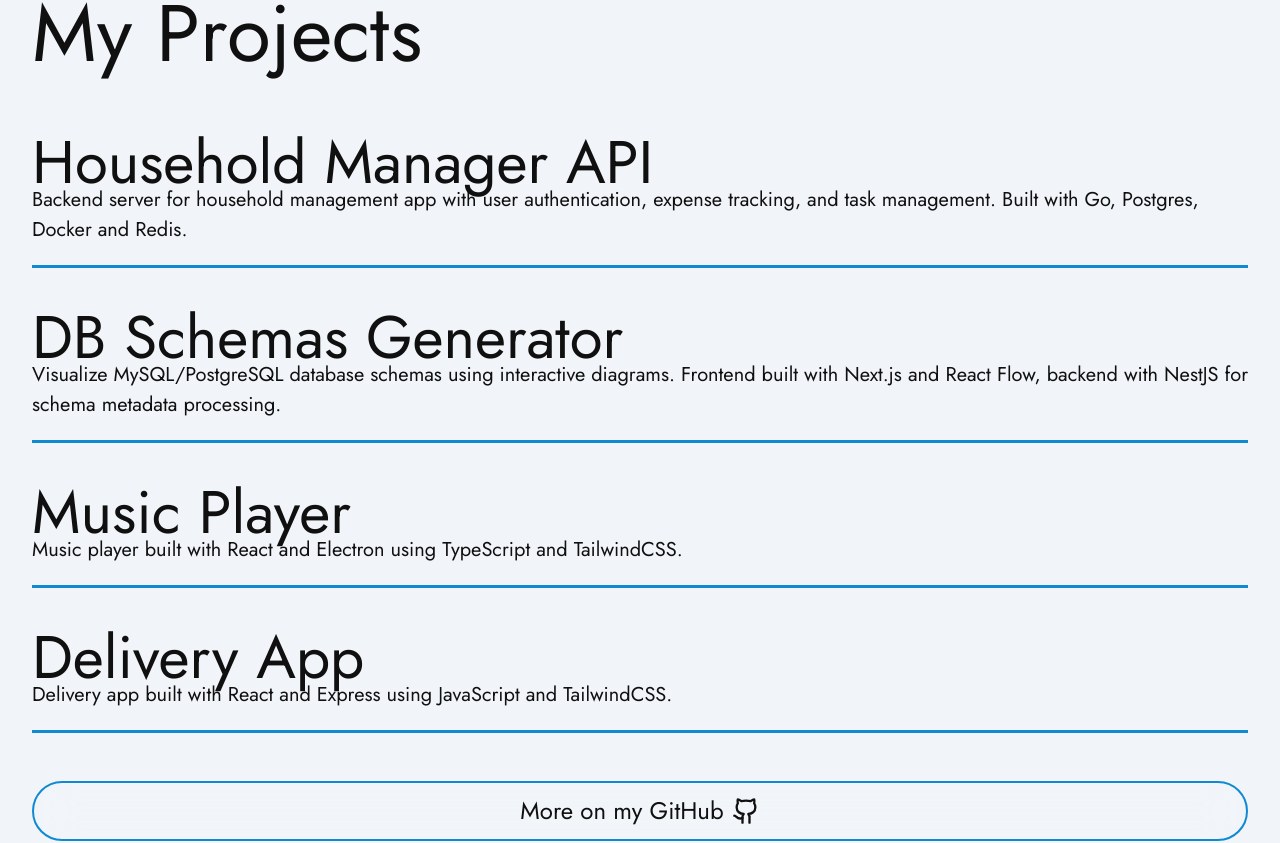
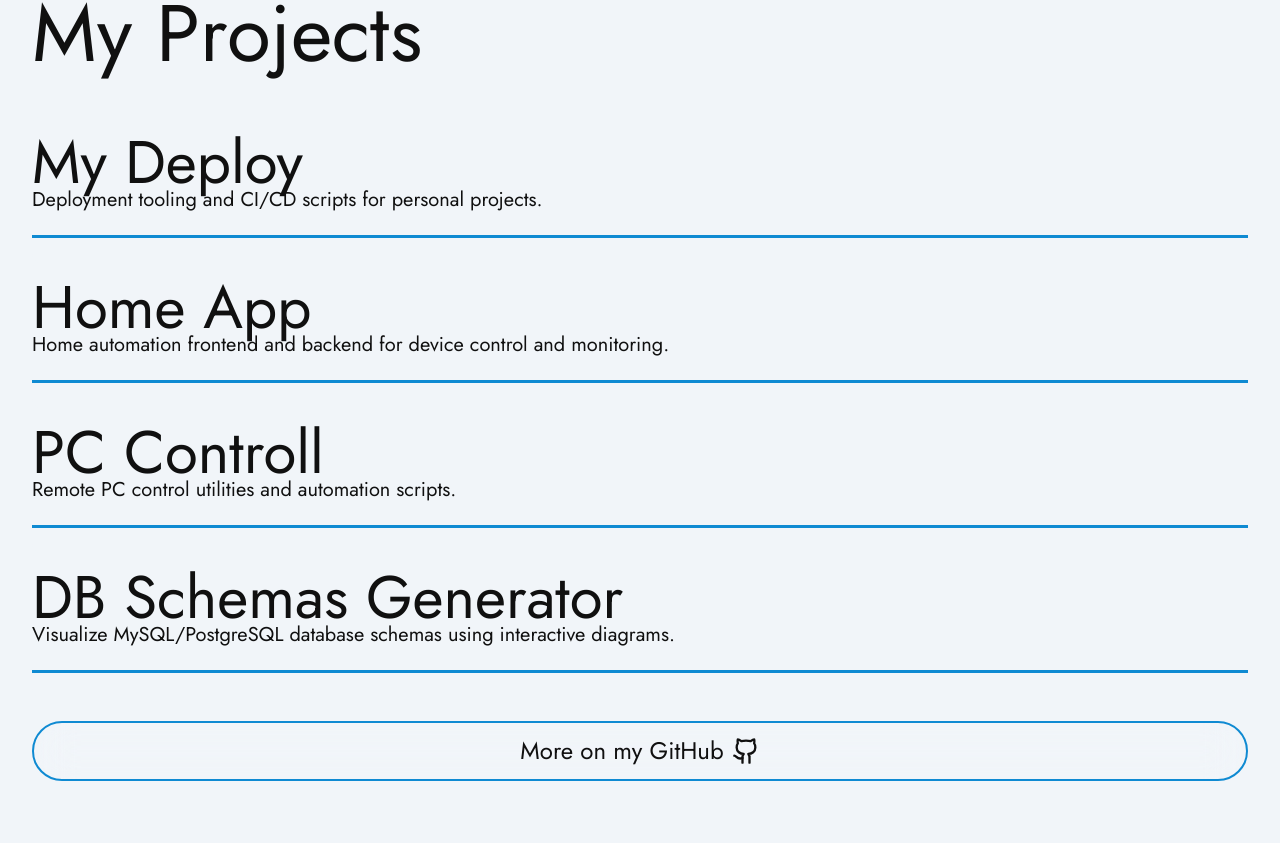
Before and after one commit to Dragodui/new-portfolio, a React (Vite) app: page / in a window 1280 px wide. Shown: the part 1427-2270 px from the top of the page. Built offline with nearby package versions, Linux system fonts and the light colour scheme.

Commit message:
Update project list and add new skill icons
- Replaced existing projects with new entries including 'My Deploy', 'Home App', 'PC Controll', and updated 'DB Schemas Generator'.
- Added 'c' and 'cpp' to the skill icons list for enhanced representation of programming languages.

```diff
--- a/src/components/Projects.tsx
+++ b/src/components/Projects.tsx
@@ -6,29 +6,27 @@ import { Github } from 'lucide-react';
 const Projects: React.FC = () => {
   const projects = [
     {
-      name: 'Household Manager API',
-      description: 'Backend server for household management app with user authentication, expense tracking, and task management. Built with Go, Postgres, Docker and Redis.',
-      github: 'https://github.com/Dragodui/diploma-server',
-      demo: 'https://db-schemas-generator.vercel.app/',
+      name: 'My Deploy',
+      description: 'Deployment tooling and CI/CD scripts for personal projects.',
+      github: 'https://github.com/Dragodui/my-deploy',
+      demo: '',
+    },
+    {
+      name: 'Home App',
+      description: 'Home automation frontend and backend for device control and monitoring.',
+      github: 'https://github.com/Dragodui/home-app',
+      demo: '',
+    },
+    {
+      name: 'PC Controll',
+      description: 'Remote PC control utilities and automation scripts.',
+      github: 'https://github.com/Dragodui/pc-controll',
+      demo: '',
     },
     {
       name: 'DB Schemas Generator',
-      description: 'Visualize MySQL/PostgreSQL database schemas using interactive diagrams. Frontend built with Next.js and React Flow, backend with NestJS for schema metadata processing.',
+      description: 'Visualize MySQL/PostgreSQL database schemas using interactive diagrams.',
       github: 'https://github.com/Dragodui/db-schemas-generator',
-      demo: '',
-    },
-    {
-      name: 'Music Player',
-      description:
-        'Music player built with React and Electron using TypeScript and TailwindCSS.',
-      github: 'https://github.com/Dragodui/electron-player',
-      demo: '',
-    },
-    {
-      name: 'Delivery App',
-      description:
-        'Delivery app built with React and Express using JavaScript and TailwindCSS.',
-      github: 'https://github.com/Dragodui/delivery-app',
       demo: '',
     },
   ];
--- a/src/components/SkillIcons.tsx
+++ b/src/components/SkillIcons.tsx
@@ -42,6 +42,8 @@ const SkillGallery: React.FC<SkillGalleryProps> = ({
     'javascript',
     'go',
     'python',
+    'c',
+    'cpp',
     'expressjs',
     'nestjs',
     'react',
```
Also changed, not shown: 1 other file (tests, documents, lock files or other folders).
